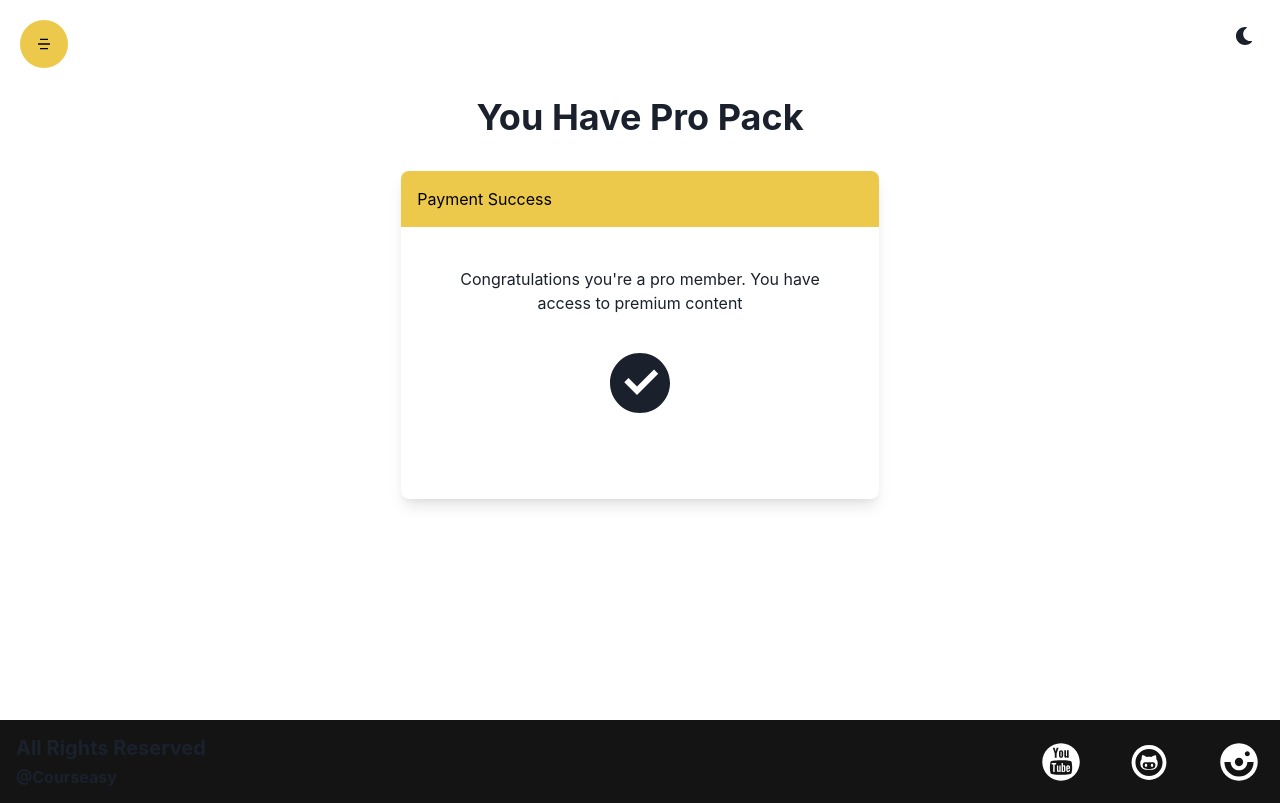
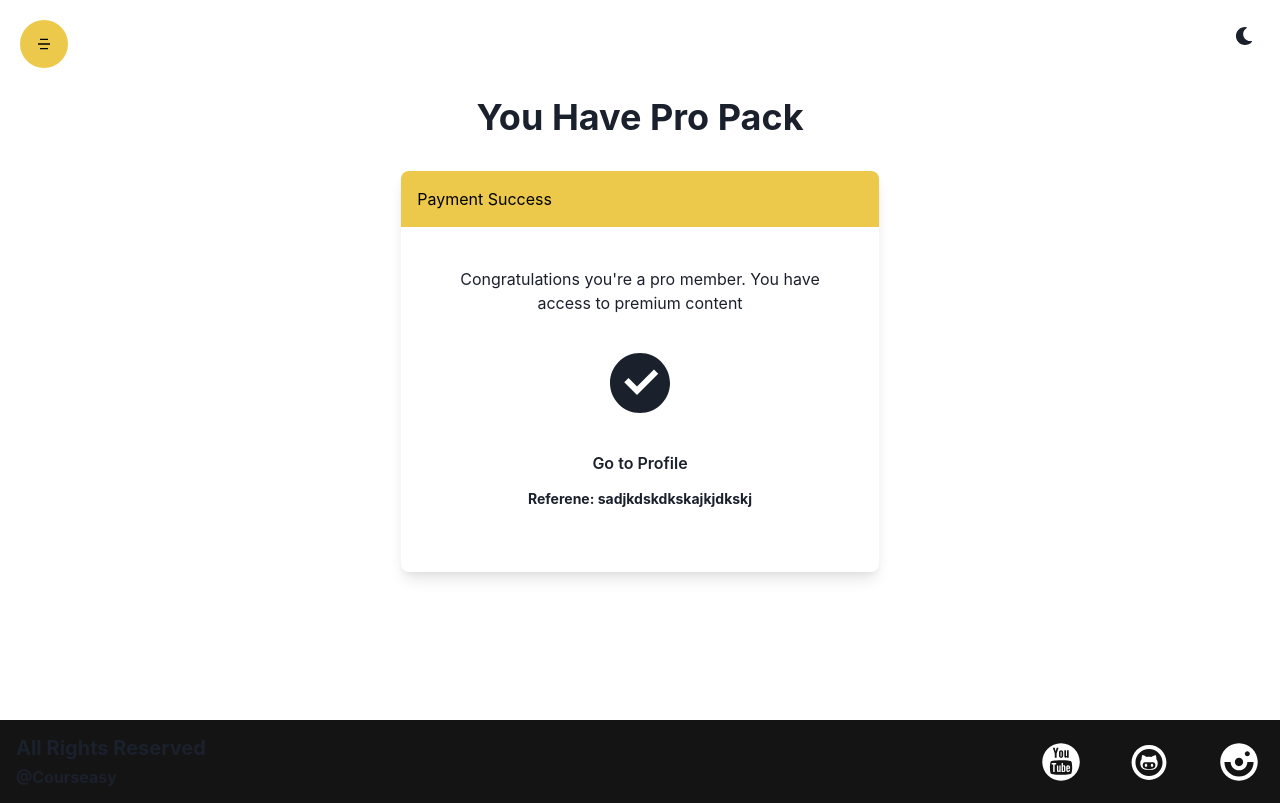
Before and after one commit to ragasxx/courseasy, a React (Create React App) app in the folder courseasy/: page /paymentsuccess in a window 1280 px wide. Built offline with nearby package versions, Linux system fonts and the light colour scheme.

Commit message:
payment succe page done

```diff
--- a/courseasy/src/components/Payments/PaymentSuccess.jsx
+++ b/courseasy/src/components/Payments/PaymentSuccess.jsx
@@ -1,5 +1,13 @@
-import { Box, Container, Heading, Text, VStack } from '@chakra-ui/react';
-import {RiCheckboxCircleFill} from 'react-icons/ri';
+import {
+  Box,
+  Button,
+  Container,
+  Heading,
+  Link,
+  Text,
+  VStack,
+} from '@chakra-ui/react';
+import { RiCheckboxCircleFill } from 'react-icons/ri';
 import React from 'react';
 
 const PaymentSuccess = () => {
@@ -24,11 +32,21 @@ const PaymentSuccess = () => {
               Congratulations you're a pro member. You have access to premium
               content
             </Text>
-            <Heading size={"4xl"}>
+            <Heading size={'4xl'}>
               <RiCheckboxCircleFill />
             </Heading>
           </VStack>
         </Box>
+
+        <Link to="/profile">
+          <Button variant={'ghost'}>Go to Profile</Button>
+        </Link>
+
+         <Heading size={"xs"}>
+          Referene: sadjkdskdkskajkjdkskj
+         </Heading>
+
+
       </VStack>
     </Container>
   );
```
